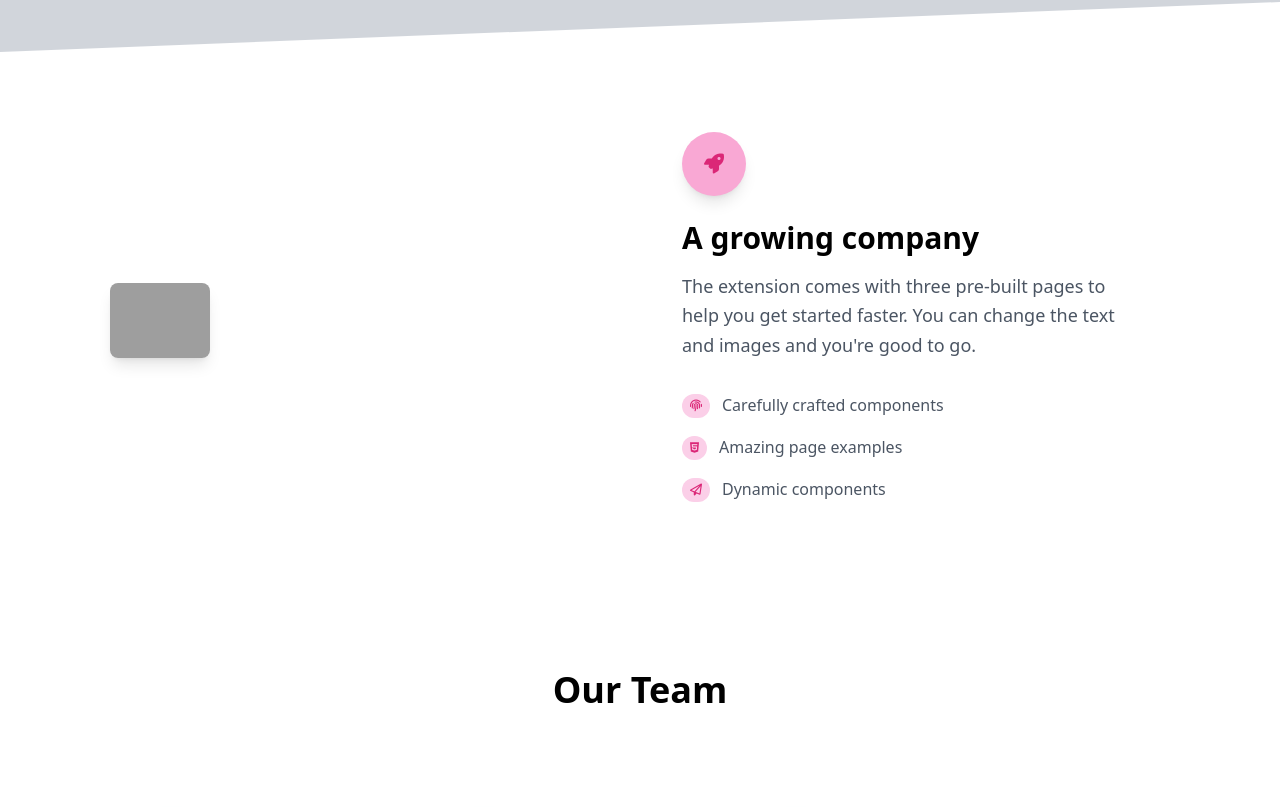
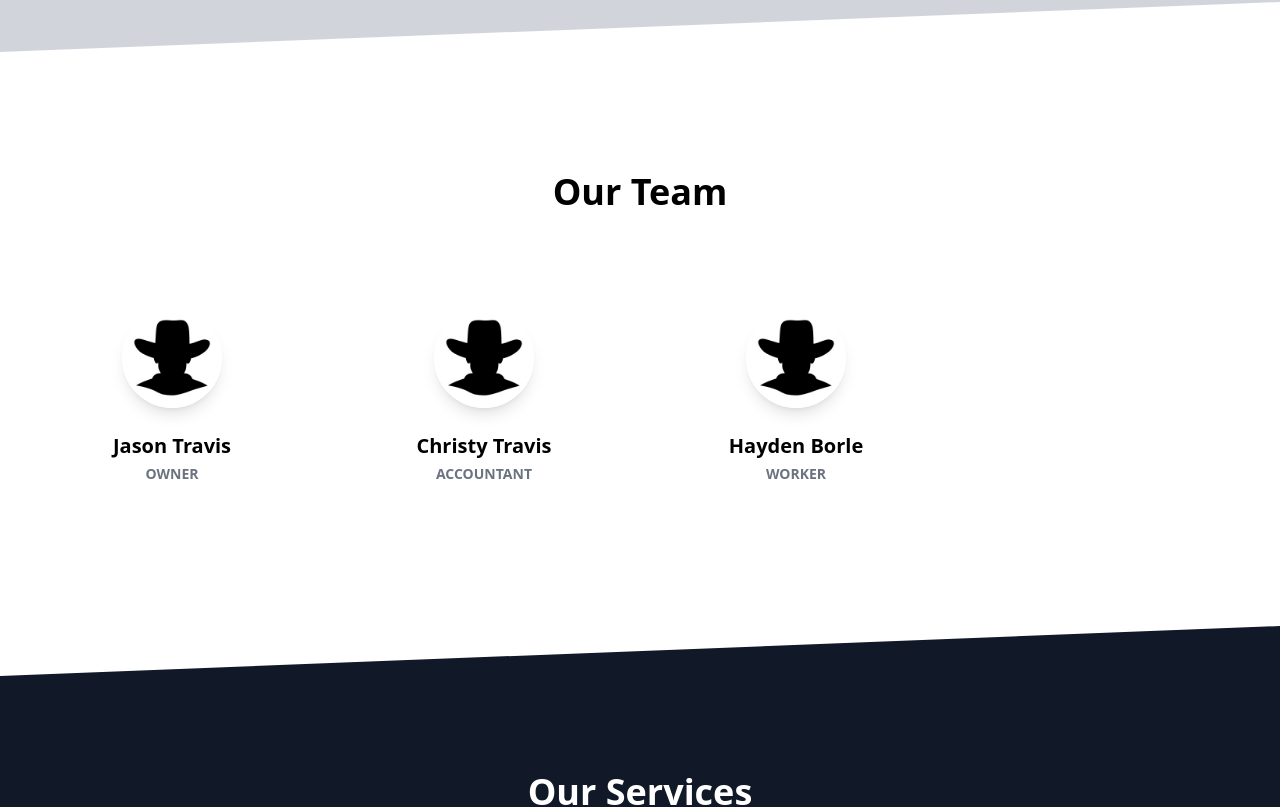
Before and after one commit to Logan9312/Travis-Drilling, a Next.js app: page / in a window 1280 px wide. Shown: the part 1520-2327 px from the top of the page. Built offline with nearby package versions, Linux system fonts and the light colour scheme; grey boxes are pictures that could not be loaded.

Commit message:
removing useless formatting

```diff
--- a/src/pages/index.tsx
+++ b/src/pages/index.tsx
@@ -180,7 +180,7 @@ const Services = () => <section className="pb-20 bg-gray-300 -mt-24">
   </div>
 </section>
 
-const Featured = () => <section className="relative py-20">
+const Featured = () => <section className="relative py-10">
   <div
     className="bottom-auto top-0 left-0 right-0 w-full absolute pointer-events-none overflow-hidden -mt-20"
     style={{ height: "80px" }}
@@ -200,78 +200,9 @@ const Featured = () => <section className="relative py-20">
       ></polygon>
     </svg>
   </div>
-
-  <div className="container mx-auto px-4">
-    <div className="items-center flex flex-wrap">
-      <div className="w-full md:w-4/12 ml-auto mr-auto px-4">
-        <Image
-          width="100"
-          height="100"
-          alt="..."
-          className="max-w-full rounded-lg shadow-lg"
-          src="https://images.unsplash.com/photo-1555212697-194d092e3b8f?ixlib=rb-1.2.1&ixid=eyJhcHBfaWQiOjEyMDd9&auto=format&fit=crop&w=634&q=80"
-        />
-      </div>
-      <div className="w-full md:w-5/12 ml-auto mr-auto px-4">
-        <div className="md:pr-12">
-          <div className="text-pink-600 p-3 text-center inline-flex items-center justify-center w-16 h-16 mb-6 shadow-lg rounded-full bg-pink-300">
-            <i className="fas fa-rocket text-xl"></i>
-          </div>
-          <h3 className="text-3xl font-semibold">
-            A growing company
-          </h3>
-          <p className="mt-4 text-lg leading-relaxed text-gray-600">
-            The extension comes with three pre-built pages to help you
-            get started faster. You can change the text and images and
-            you&apos;re good to go.
-          </p>
-          <ul className="list-none mt-6">
-            <li className="py-2">
-              <div className="flex items-center">
-                <div>
-                  <span className="text-xs font-semibold inline-block py-1 px-2 uppercase rounded-full text-pink-600 bg-pink-200 mr-3">
-                    <i className="fas fa-fingerprint"></i>
-                  </span>
-                </div>
-                <div>
-                  <h4 className="text-gray-600">
-                    Carefully crafted components
-                  </h4>
-                </div>
-              </div>
-            </li>
-            <li className="py-2">
-              <div className="flex items-center">
-                <div>
-                  <span className="text-xs font-semibold inline-block py-1 px-2 uppercase rounded-full text-pink-600 bg-pink-200 mr-3">
-                    <i className="fab fa-html5"></i>
-                  </span>
-                </div>
-                <div>
-                  <h4 className="text-gray-600">Amazing page examples</h4>
-                </div>
-              </div>
-            </li>
-            <li className="py-2">
-              <div className="flex items-center">
-                <div>
-                  <span className="text-xs font-semibold inline-block py-1 px-2 uppercase rounded-full text-pink-600 bg-pink-200 mr-3">
-                    <i className="far fa-paper-plane"></i>
-                  </span>
-                </div>
-                <div>
-                  <h4 className="text-gray-600">Dynamic components</h4>
-                </div>
-              </div>
-            </li>
-          </ul>
-        </div>
-      </div>
-    </div>
-  </div>
 </section>
 
-const Team = () => <section className="pt-20 pb-48">
+const Team = () => <section className="pt-10 pb-48">
   <div className="container mx-auto px-4">
     <div className="flex flex-wrap justify-center text-center mb-24">
       <div className="w-full lg:w-6/12 px-4">
```
